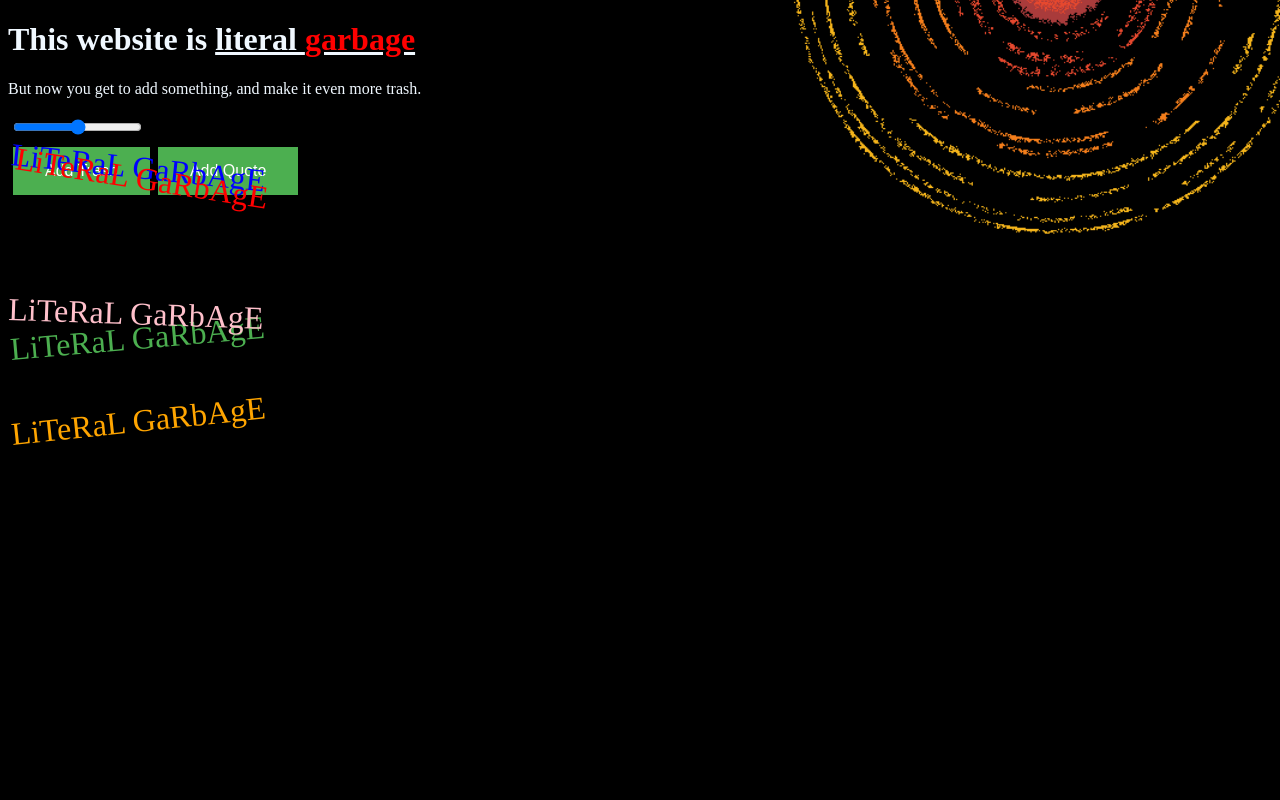
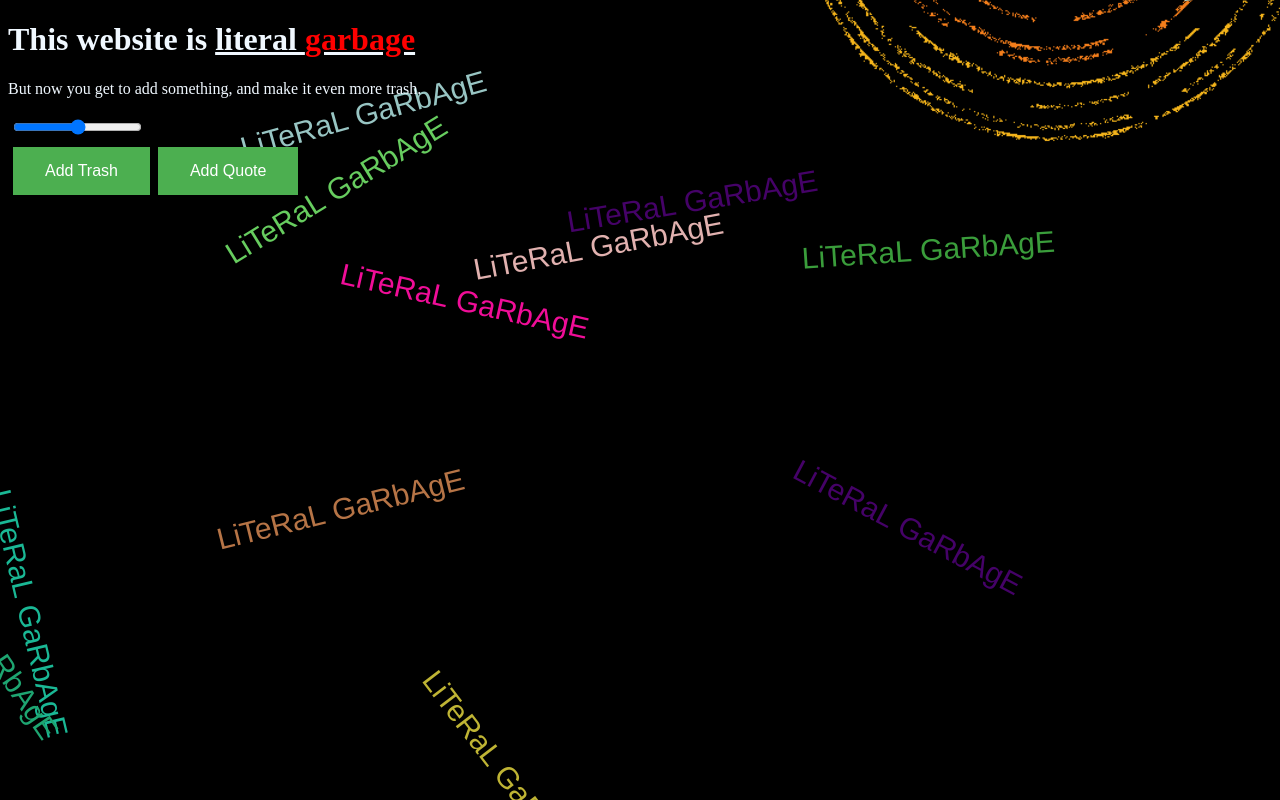
Before and after one commit to NextToZero/LiteralGarbage, a plain HTML site: page index.html in a window 1280 px wide. Drawn offline with Linux system fonts and the light colour scheme.

Commit message:
Move random garbage text to canvas

```diff
--- a/index.html
+++ b/index.html
@@ -22,6 +22,8 @@
             </td>
         </tr>
     </table>
+    <!-- a canvas -->
+    <canvas id="canvas"></canvas>
 </body>
 
 <footer>
@@ -67,11 +69,11 @@ button{
     cursor: pointer;
 }
 
-div:nth-child(3n) { transform:rotate(2deg); color: pink;}
+/*div:nth-child(3n) { transform:rotate(2deg); color: pink;}
 div:nth-child(4n) { transform:rotate(-5deg); color:#4CAF50; }
 div:nth-child(5n) { transform:rotate(-6deg); color: orange;}
 div:nth-child(6n) { transform:rotate(6deg); color: blue;}
-div:nth-child(7n) { transform:rotate(9deg); color: red;}
+div:nth-child(7n) { transform:rotate(9deg); color: red;}*/
 
 body{
 
@@ -82,5 +84,13 @@ background-size: 75%;
 
 }
 
+/*Give the canvas a thin border and white backgroud*/
+canvas {
+    position:fixed;
+    top:0;
+    left:0;
+    z-index: -1;
+}
+
 
 </style>
--- a/sometrash.js
+++ b/sometrash.js
@@ -31,7 +31,7 @@ function addQuote(){
     document.body.appendChild(newP);
 }
 
-window.setInterval(function(){
+/*window.setInterval(function(){
     addElement();
 
 
@@ -53,7 +53,7 @@ function addElement(){
 
 
 
-}
+}*/
 
 var audio = new Audio('lib/fart.mp3');
 
@@ -66,3 +66,20 @@ window.setInterval(function(){
 function updateVolume(){
     audio.volume = document.getElementById("volume").value;
 }
+
+var canvas = document.getElementById("canvas");
+canvas.width = window.innerWidth;
+canvas.height = window.innerHeight;
+var ctx = canvas.getContext("2d");
+
+function writeRandomText(){
+    ctx.font = "30px Arial";
+    ctx.fillStyle = "#"+Math.floor(Math.random()*16777215).toString(16);
+    ctx.rotate(Math.random()*2*Math.PI);
+    ctx.fillText("LiTeRaL GaRbAgE",Math.random()*canvas.width,Math.random()*canvas.height);
+}
+
+//write random words to the canvas every .5 seconds
+window.setInterval(function(){
+    writeRandomText();
+} , 100);
```
